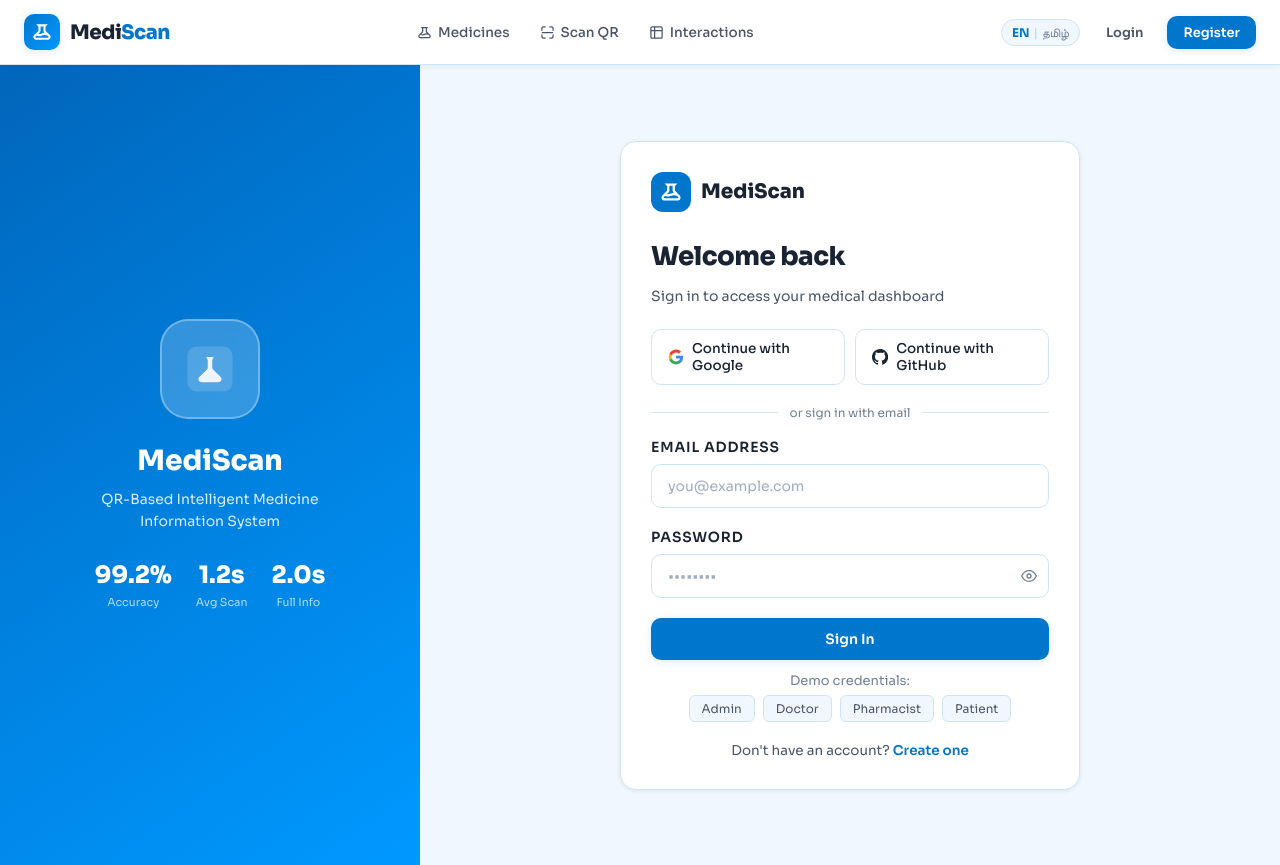
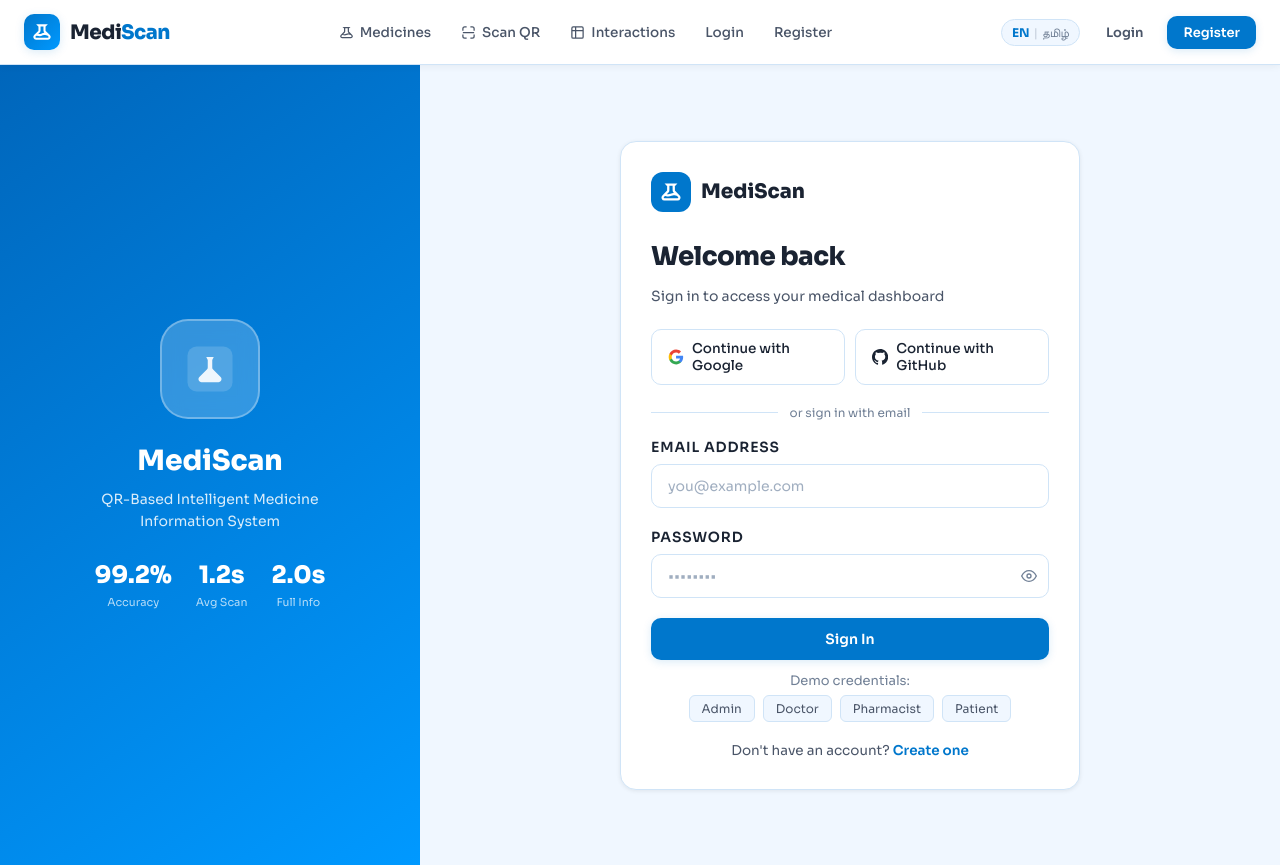
Before and after one commit to Kirthivasan08/mediscan2.0, a React (Create React App) app in the folder frontend/: page /login in a window 1280 px wide. Built offline with nearby package versions, Linux system fonts and the light colour scheme; no server answers.

Commit message:
Navbar mobile fix

```diff
--- a/frontend/src/components/layout/Navbar.css
+++ b/frontend/src/components/layout/Navbar.css
@@ -149,3 +149,44 @@
     right: -8px;
   }
 }
+
+@media (max-width:768px){
+
+  .nav-auth{
+    display:none !important;
+  }
+
+  .lang-toggle{
+    display:none;
+  }
+
+  .nav-inner{
+    justify-content:space-between;
+  }
+
+  .nav-brand{
+    flex:1;
+  }
+
+  .nav-links{
+    display:none;
+    position:fixed;
+    top:64px;
+    left:0;
+    right:0;
+    background:#fff;
+    flex-direction:column;
+    padding:12px;
+    z-index:999;
+    box-shadow:0 10px 25px rgba(0,0,0,.1);
+  }
+
+  .nav-links.open{
+    display:flex;
+  }
+
+  .nav-link{
+    width:100%;
+    padding:14px 16px;
+  }
+}
--- a/frontend/src/components/layout/Navbar.js
+++ b/frontend/src/components/layout/Navbar.js
@@ -63,6 +63,25 @@ export default function Navbar() {
               {t('nav_add')}
             </Link>
           )}
+          {!user && (
+  <>
+    <Link
+      to="/login"
+      className="nav-link"
+      onClick={() => setMenu(false)}
+    >
+      Login
+    </Link>
+
+    <Link
+      to="/register"
+      className="nav-link"
+      onClick={() => setMenu(false)}
+    >
+      Register
+    </Link>
+  </>
+)}
         </div>
 
         <div className="nav-right">
```
